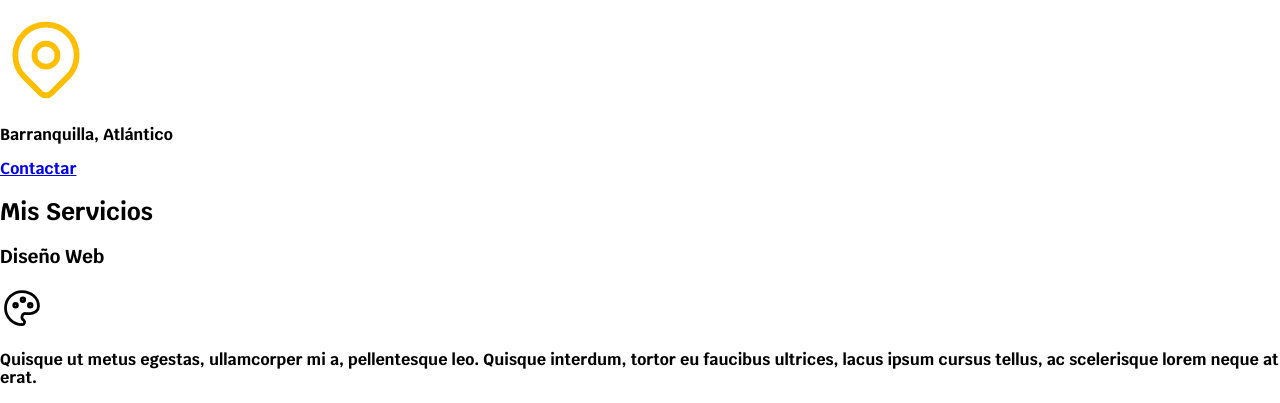
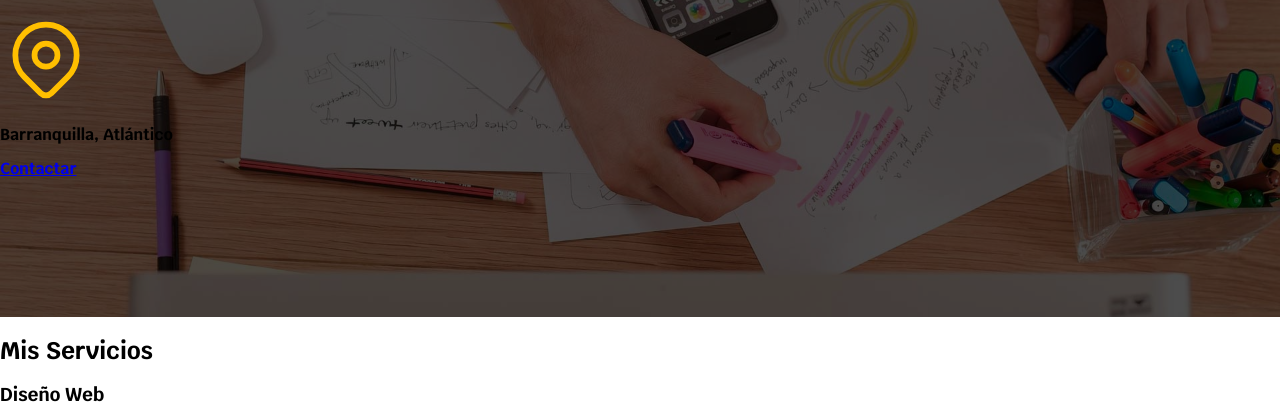
Before and after one commit to eecheverrianunez/FreelancerErick, a plain HTML site: page index.html in a window 1280 px wide. Shown: the part 231-634 px from the top of the page. Drawn offline with Linux system fonts and the light colour scheme.

Commit message:
Guardando cambios de fondo en imágen 3e

```diff
--- a/css/style.css
+++ b/css/style.css
@@ -15,6 +15,11 @@
 
 html {
     font-size: 62.5%;   /*Colocar estas lineas de Html y body en todos los proyecto*/
+    box-sizing: border-box; /*Agrego esta referencia */
+}
+
+*, *:before, *:after {
+    box-sizing: inherit;  /*Agrego esta referencia */
 }
 
 body {
@@ -79,3 +84,21 @@ body {
     color: var(--negro);
 
 }
+
+.hero {
+    background-image: url(../img/hero.jpg); /*llamo la foto para el fondo*/
+    background-repeat: no-repeat;  /*para que no se repita la imagen*/
+    background-size: cover;       /*para que ocupe todo el ancho de la pantalla*/
+    height: 41rem;
+    /*padding: 2rem;  lo quito para que la sombra coja toda la imagen*/
+    position: relative;   /*para la sompbra el padre queda con posicion relativa siempre*/
+
+}
+.contenido-hero {
+    position: absolute;  /*para la sompbra el hijo queda con posicion absoluta*/
+    background-color: rgba( 0,0,0, .7); /*Dejo esta sintaxis porque es la vieja */
+    background-color: rgb(0 0 0 / 70%); /*nueva sintaxi pero tiene soporte en todos los navegadores*/
+    width: 100%;
+    height: 100%;
+
+}
--- a/index.html
+++ b/index.html
@@ -33,7 +33,8 @@
         </nav>
     </div>
 
-    <section>
+    <section class="hero">
+        <div class="contenido-hero">
             <h2 class="titulo">Diseño y Desarrollo Web freelancer</h2>
 
             <svg xmlns="http://www.w3.org/2000/svg" class="icon icon-tabler icon-tabler-map-pin" width="92" height="92" viewBox="0 0 24 24" stroke-width="1.5" stroke="#ffbf00" fill="none" stroke-linecap="round" stroke-linejoin="round">
@@ -45,7 +46,7 @@
             <p>Barranquilla, Atlántico</p>
 
             <a href="#">Contactar</a>
-
+        </div>
     </section>
 
 
```
Lines whose indentation alone changed are shown as unchanged.
